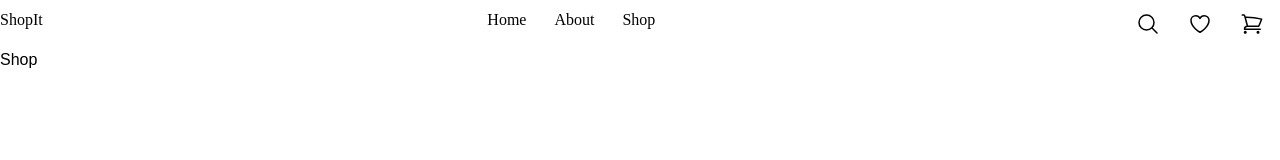
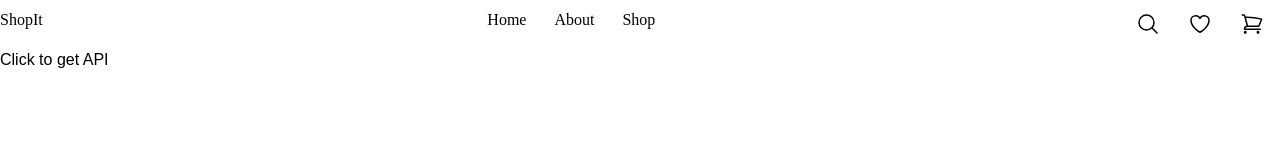
Before and after one commit to chinapicke/shopit, a React (Create React App) app: page /shop in a window 1280 px wide. Shown: the top 160 px of the page. Built offline with nearby package versions, Linux system fonts and the light colour scheme.

Commit message:
Test API call and showing cards on shop page

```diff
--- a/src/Pages/Shop.js
+++ b/src/Pages/Shop.js
@@ -1,8 +1,48 @@
 import React from 'react'
+import { useState } from 'react';
 
 function Shop() {
+
+  const [product, setProduct]= useState([])
+
+  const url = 'http://makeup-api.herokuapp.com/api/v1/products.json?brand=maybelline'
+
+  async function callAPI() {
+    try {
+      const request = await fetch(url);
+      // console.log(request)
+      if (request.status === 200) {
+        console.log('Success!')
+        const response = await request.json();
+        console.log(response)
+        setProduct(response)
+      } else {
+        console.log(`Server error: ${request.status}`)
+      }
+    }
+    catch (err) {
+      console.log(`Fetch error: ${err}`)
+    }
+  }
+
   return (
-    <div>Shop</div>
+    <div>
+      <button onClick={callAPI}>Click to get API</button>
+      <div className='shopCards grid grid-cols-6'>
+        {
+          product.map((item)=>{
+            return(
+              <div>
+                <img src={item.api_featured_image} key={item.id}></img>
+              </div>
+            )
+          }
+
+          )
+        }
+
+      </div>
+    </div>
   )
 }
 
```
